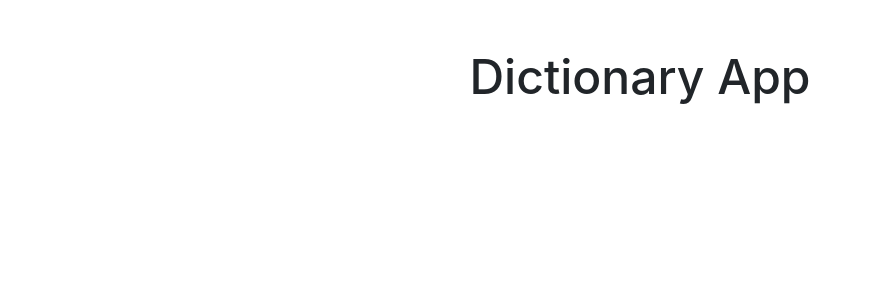
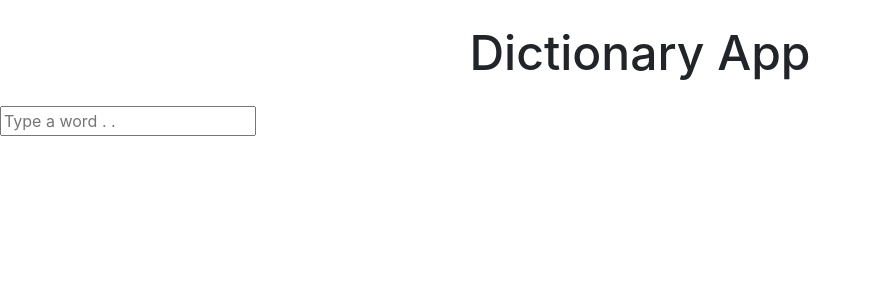
Before and after one commit to samikshyakc1996/react-dictionary, a React (Create React App) app: page / in a window 1280 px wide. Shown: the top 300 px of the page, without its empty margins (0-872 px from the left). Built offline with nearby package versions, Linux system fonts and the light colour scheme.

Commit message:
Added Dictionary component and handled search engine

```diff
--- a/src/App.css
+++ b/src/App.css
@@ -8,5 +8,5 @@
 
     text-align: center;
     font-size: 3rem;
-    margin: 1em;
+    margin: 0.5em;
 }
--- a/src/App.js
+++ b/src/App.js
@@ -1,5 +1,6 @@
 
 import './App.css';
+import Dictionary from './Dictionary';
 
 function App() {
   return (
@@ -7,7 +8,7 @@ function App() {
       <header className="App-header">
         {/* <img src={logo} className="App-logo" alt="logo" /> */}
         <h1>Dictionary App</h1>
-
+        <Dictionary/>
       </header>
     </div>
   );
--- /dev/null
+++ b/src/Dictionary.jsx
@@ -0,0 +1,21 @@
+import {React, useState} from 'react'
+
+const Dictionary = () => {
+    const [keyword, setKeyword]=useState("");
+    function handleSearch(e){
+        e.preventDefault();
+        alert(`Searching for ${keyword}`);
+    }
+    function handleKeywordChange(event){
+        setKeyword(event.target.value);
+    }
+  return (
+    <div className='Dictionary'>
+        <form onSubmit={handleSearch}>
+            <input type="search" placeholder='Type a word . . ' onChange={handleKeywordChange} />
+        </form>
+    </div>
+  )
+}
+
+export default Dictionary
```
